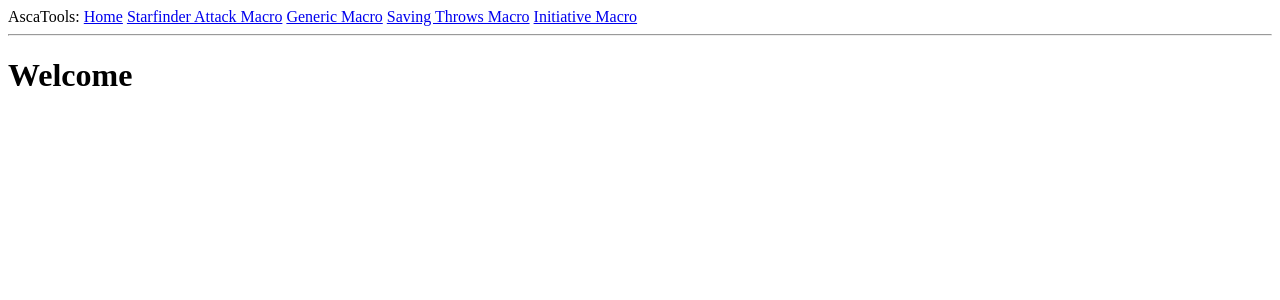
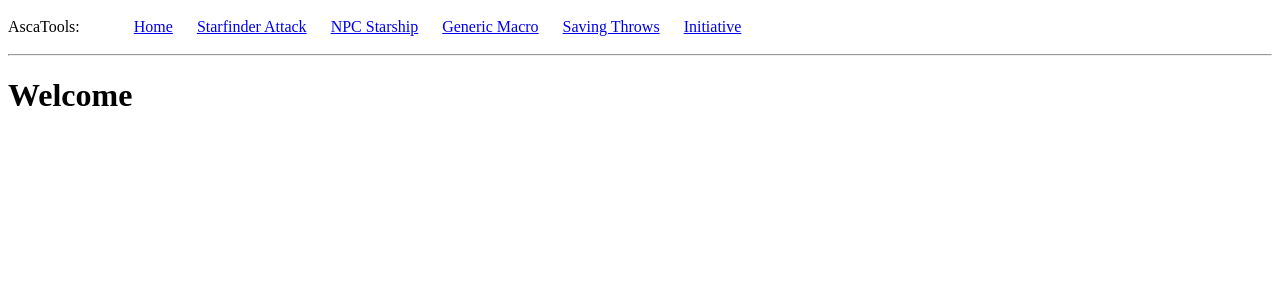
Before and after one commit to LBannenberg/roll20macrotools, a Flask app: page / in a window 1280 px wide. Shown: the top 300 px of the page. Run offline with Flask 2, Linux system fonts and the light colour scheme.

Commit message:
styling the menu

```diff
--- a/app/templates/base.html
+++ b/app/templates/base.html
@@ -7,17 +7,24 @@
     <title>microblog</title>
     {% endif %}
 
+    <style>
+        ul.nav {text-align: center;}
+        ul.nav li {display: inline-block;margin:10px;}
+    </style>
 
     {% block extra_header %}{% endblock %}
 </head>
 <body>
 <div>
-    AscaTools:
-    <a href="{{ url_for('index') }}">Home</a>
-    <a href="{{ url_for('starfinder_attack_macro') }}">Starfinder Attack Macro</a>
-    <a href="{{ url_for('generic_macro') }}">Generic Macro</a>
-    <a href="{{ url_for('saves_macro') }}">Saving Throws Macro</a>
-    <a href="{{ url_for('initiative_macro') }}">Initiative Macro</a>
+    <span>AscaTools:</span>
+    <ul class="nav" style="display: inline;">
+        <li><a href="{{ url_for('index') }}">Home</a></li>
+        <li><a href="{{ url_for('starfinder_attack_macro') }}">Starfinder Attack</a></li>
+        <li><a href="{{ url_for('starship_macro') }}">NPC Starship</a></li>
+        <li><a href="{{ url_for('generic_macro') }}">Generic Macro</a></li>
+        <li><a href="{{ url_for('saves_macro') }}">Saving Throws</a></li>
+        <li><a href="{{ url_for('initiative_macro') }}">Initiative</a></li>
+    </ul>
 </div>
 <hr>
 {% with messages = get_flashed_messages() %}
```
